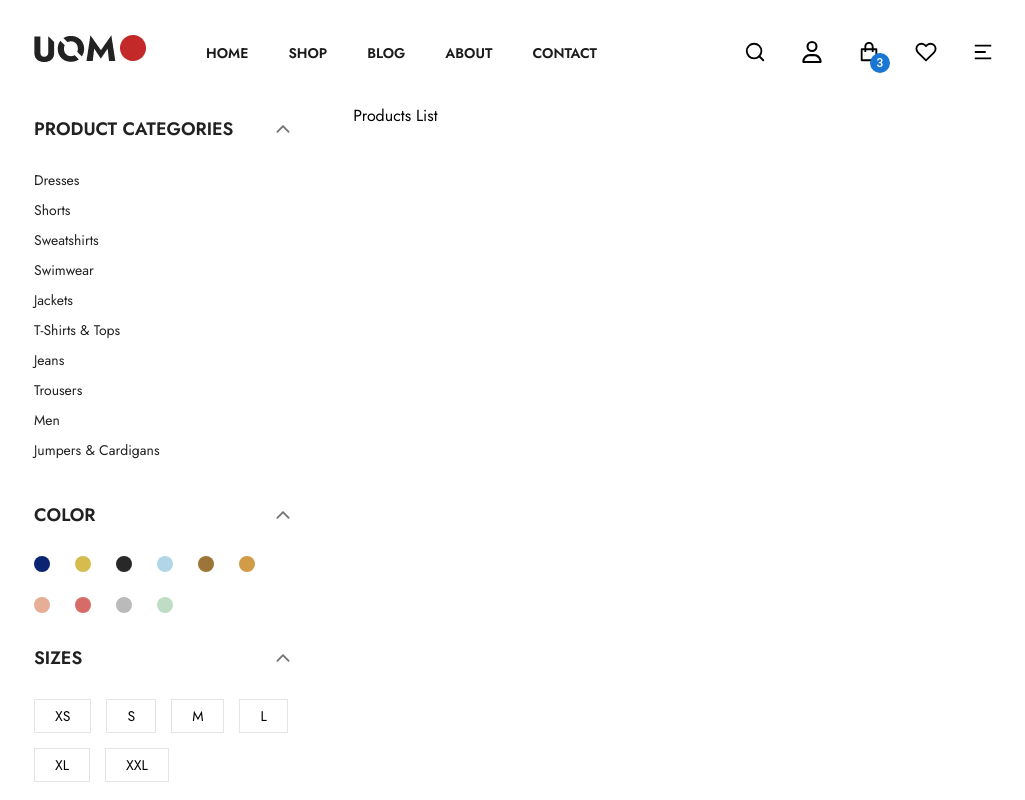
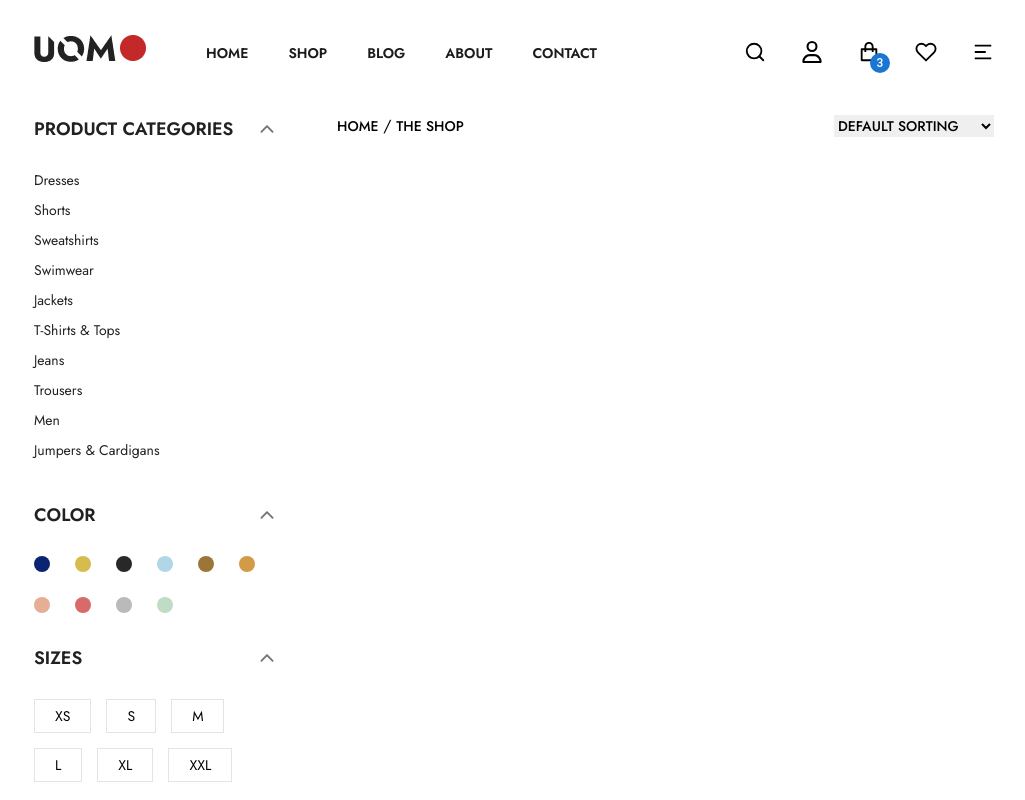
Before and after one commit to TopSecretStar/ecommerce-website, a React (Create React App) app: page /shop in a window 1280 px wide. Shown: the top 800 px of the page, without its empty margins (126-1151 px from the left). Built offline with nearby package versions, Linux system fonts and the light colour scheme.

Commit message:
Add shop details right section with breadcrumb and sorting functionality

```diff
--- a/src/Components/Shop/ShopDetails/ShopDetails.css
+++ b/src/Components/Shop/ShopDetails/ShopDetails.css
@@ -9,6 +9,53 @@
 
 .shopDetails__left {
   width: 27%;
+}
+
+/* Shop Right Section */
+
+.shopDetails__right {
+  width: 73%;
+  display: flex;
+  flex-direction: column;
+  padding-top: 10px;
+}
+
+.shopDetailsSorting {
+  display: flex;
+  justify-content: space-between;
+  align-items: center;
+}
+
+.shopDetailsBreadcrumbLink a {
+  text-decoration: none;
+  color: black;
+  text-transform: uppercase;
+  font-weight: 500;
+  font-size: 14px;
+  position: relative;
+  display: inline-block;
+}
+
+.shopDetailsBreadcrumbLink a::after {
+  content: "";
+  position: absolute;
+  left: 0;
+  bottom: -5px;
+  width: 0;
+  border-bottom: 2px solid black;
+  transition: width 0.3s ease;
+}
+
+.shopDetailsBreadcrumbLink a:hover::after {
+  width: 100%;
+}
+
+.shopDetailsSort select {
+  border: none;
+  text-transform: uppercase;
+  outline: none;
+  font-weight: 500;
+  font-size: 14px;
 }
 
 /* responsive */
--- a/src/Components/Shop/ShopDetails/ShopDetails.jsx
+++ b/src/Components/Shop/ShopDetails/ShopDetails.jsx
@@ -1,5 +1,7 @@
 import React from "react";
 import Filter from "../Filters/Filter";
+
+import { Link } from "react-router-dom";
 
 import "./ShopDetails.css";
 
@@ -11,7 +13,29 @@ const ShopDetails = () => {
           <div className="shopDetails__left">
             <Filter />
           </div>
-          <div className="shopDetails__right">Products List</div>
+          <div className="shopDetails__right">
+            <div className="shopDetailsSorting">
+              <div className="shopDetailsBreadcrumbLink">
+                <Link to="/">Home</Link>&nbsp;/&nbsp;
+                <Link to="/shop">The Shop</Link>
+              </div>
+              <div className="shopDetailsSort">
+                <select name="sort" id="sort">
+                  <option value="default">Default Sorting</option>
+                  <option value="Featured">Featured</option>
+                  <option value="bestSelling">Best Selling</option>
+                  <option value="a-z">Alphabetically, A-Z</option>
+                  <option value="z-a">Alphabetically, Z-A</option>
+                  <option value="lowToHigh">Price, Low to high</option>
+                  <option value="highToLow">Price, high to low</option>
+                  <option value="oldToNew">Date, old to new</option>
+                  <option value="newToOld">Date, new to old</option>
+                </select>
+              </div>
+            </div>
+            <div className="shopDetailsProducts"></div>
+            <div className="shopDetailsPagination"></div>
+          </div>
         </div>
       </div>
     </div>
```
